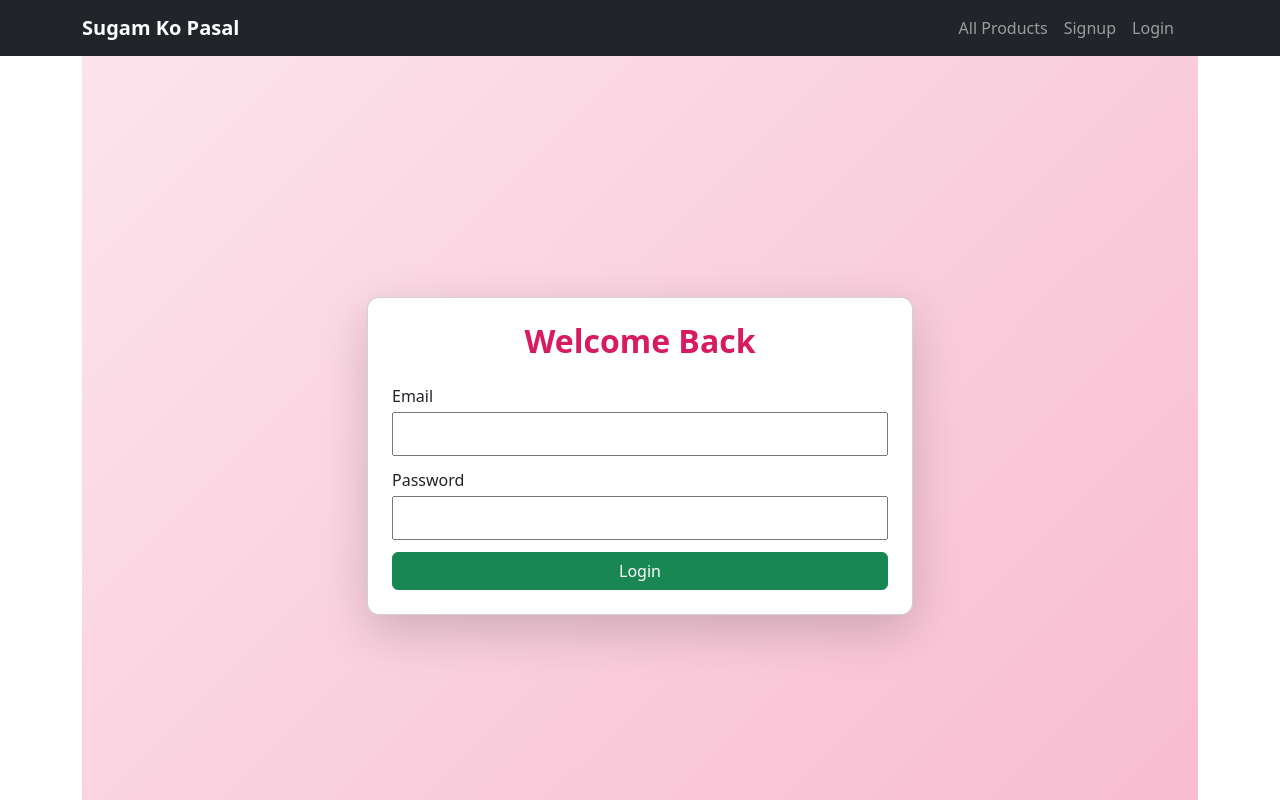
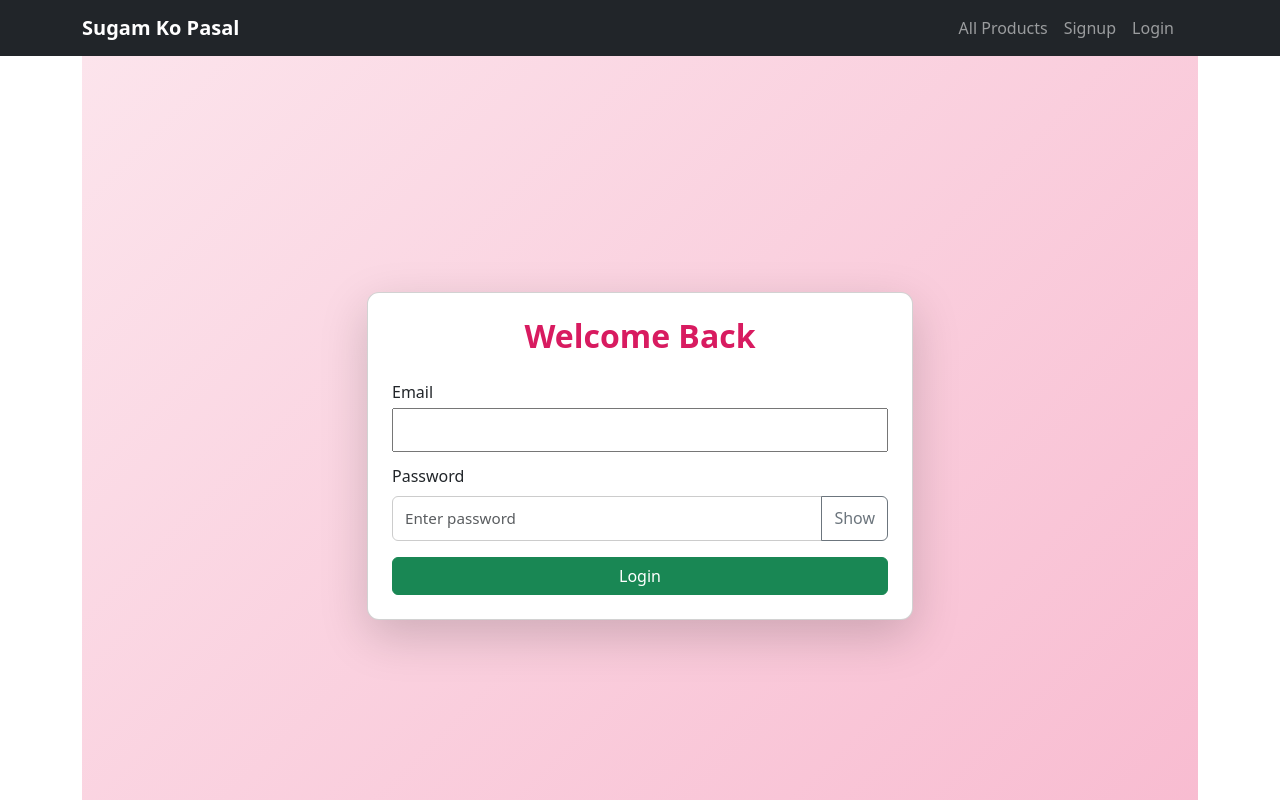
Before and after one commit to Sugam33/mini-ecommerce-project, a React (Vite) app in the folder frontend/: page /login in a window 1280 px wide. Shown: the top 800 px of the page. Built offline with nearby package versions, Linux system fonts and the light colour scheme; no server answers.

Commit message:
added password hide and show feature

```diff
--- a/frontend/src/pages/Login.jsx
+++ b/frontend/src/pages/Login.jsx
@@ -1,34 +1,29 @@
-import React, { useState } from "react";
-import InputForm from "../components/InputForm";
-import { saveAuth } from "../utils/authUtils";
-import { useNavigate } from "react-router-dom";
-import axios from "axios";
+import React, { useState } from 'react';
+import InputForm from '../components/InputForm';
+import { saveAuth } from '../utils/authUtils';
+import { useNavigate } from 'react-router-dom';
+import axios from 'axios';
 
 const Login = () => {
-  const [email, setEmail] = useState("");
-  const [password, setPassword] = useState("");
+  const [email, setEmail] = useState('');
+  const [password, setPassword] = useState('');
+  const [showPassword, setShowPassword] = useState(false);
   const navigate = useNavigate();
 
   const handleSubmit = async (e) => {
     e.preventDefault();
     try {
-      const res = await axios.post("https://mini-ecommerce-project-backend.onrender.com/api/auth/login", {
-        email,
-        password,
+      const res = await axios.post('https://mini-ecommerce-project-backend.onrender.com/api/auth/login', {
+        email, password,
       });
 
-      // Save auth-token and role
       saveAuth(res.data.token, res.data.user.role);
+      localStorage.setItem('userId', res.data.user._id);
+      window.dispatchEvent(new Event('storage'));
 
-      // Save userId for cart operations
-      localStorage.setItem("userId", res.data.user._id);
-
-      // Trigger CartContext update
-      window.dispatchEvent(new Event("storage"));
-
-      navigate("/");
+      navigate('/');
     } catch (err) {
-      alert(err.response?.data?.message || "Login failed");
+      alert(err.response?.data?.message || 'Login failed');
     }
   };
 
@@ -37,18 +32,29 @@ const Login = () => {
       <div className="card shadow-lg p-4 col-md-6">
         <h2 className="text-center mb-4">Welcome Back</h2>
         <form onSubmit={handleSubmit}>
-          <InputForm
-            label="Email"
-            type="email"
-            value={email}
-            onChange={setEmail}
-          />
-          <InputForm
-            label="Password"
-            type="password"
-            value={password}
-            onChange={setPassword}
-          />
+          <InputForm label="Email" type="email" value={email} onChange={setEmail} />
+
+          <div className="mb-3">
+            <label className="form-label">Password</label>
+            <div className="input-group">
+              <input
+                type={showPassword ? 'text' : 'password'}
+                className="form-control"
+                value={password}
+                onChange={(e) => setPassword(e.target.value)}
+                placeholder="Enter password"
+                required
+              />
+              <button
+                type="button"
+                className="btn btn-outline-secondary"
+                onClick={() => setShowPassword(!showPassword)}
+              >
+                {showPassword ? 'Hide' : 'Show'}
+              </button>
+            </div>
+          </div>
+
           <button type="submit" className="btn btn-success w-100">
             Login
           </button>
--- a/frontend/src/pages/Signup.jsx
+++ b/frontend/src/pages/Signup.jsx
@@ -2,20 +2,21 @@ import React, { useState } from 'react';
 import InputForm from '../components/InputForm';
 import { useNavigate } from 'react-router-dom';
 import axios from 'axios';
-import { toast, ToastContainer } from 'react-toastify';
+import { toast } from 'react-toastify';
 
 const Signup = () => {
   const [name, setName] = useState('');
   const [email, setEmail] = useState('');
   const [password, setPassword] = useState('');
+  const [showPassword, setShowPassword] = useState(false);
   const [role, setRole] = useState('user');
   const navigate = useNavigate();
 
   const handleSubmit = async (e) => {
     e.preventDefault();
     try {
-      const res = await axios.post('https://mini-ecommerce-project-backend.onrender.com/api/auth/signup', {
-        name, email, password, role
+      await axios.post('https://mini-ecommerce-project-backend.onrender.com/api/auth/signup', {
+        name, email, password, role,
       });
       toast.success('Signup successful!');
       navigate('/login');
@@ -26,7 +27,6 @@ const Signup = () => {
       } else {
         toast.error(err.response?.data?.message || 'Signup failed');
       }
-      console.log(err.response?.data?.errors);
     }
   };
 
@@ -37,7 +37,27 @@ const Signup = () => {
         <form onSubmit={handleSubmit}>
           <InputForm label="Name" type="text" value={name} onChange={setName} />
           <InputForm label="Email" type="email" value={email} onChange={setEmail} />
-          <InputForm label="Password" type="password" value={password} onChange={setPassword} />
+
+          <div className="mb-3">
+            <label className="form-label">Password</label>
+            <div className="input-group">
+              <input
+                type={showPassword ? 'text' : 'password'}
+                className="form-control"
+                value={password}
+                onChange={(e) => setPassword(e.target.value)}
+                placeholder="Enter password"
+                required
+              />
+              <button
+                type="button"
+                className="btn btn-outline-secondary"
+                onClick={() => setShowPassword(!showPassword)}
+              >
+                {showPassword ? 'Hide' : 'Show'}
+              </button>
+            </div>
+          </div>
 
           <div className="mb-3">
             <label className="form-label">Role</label>
```
